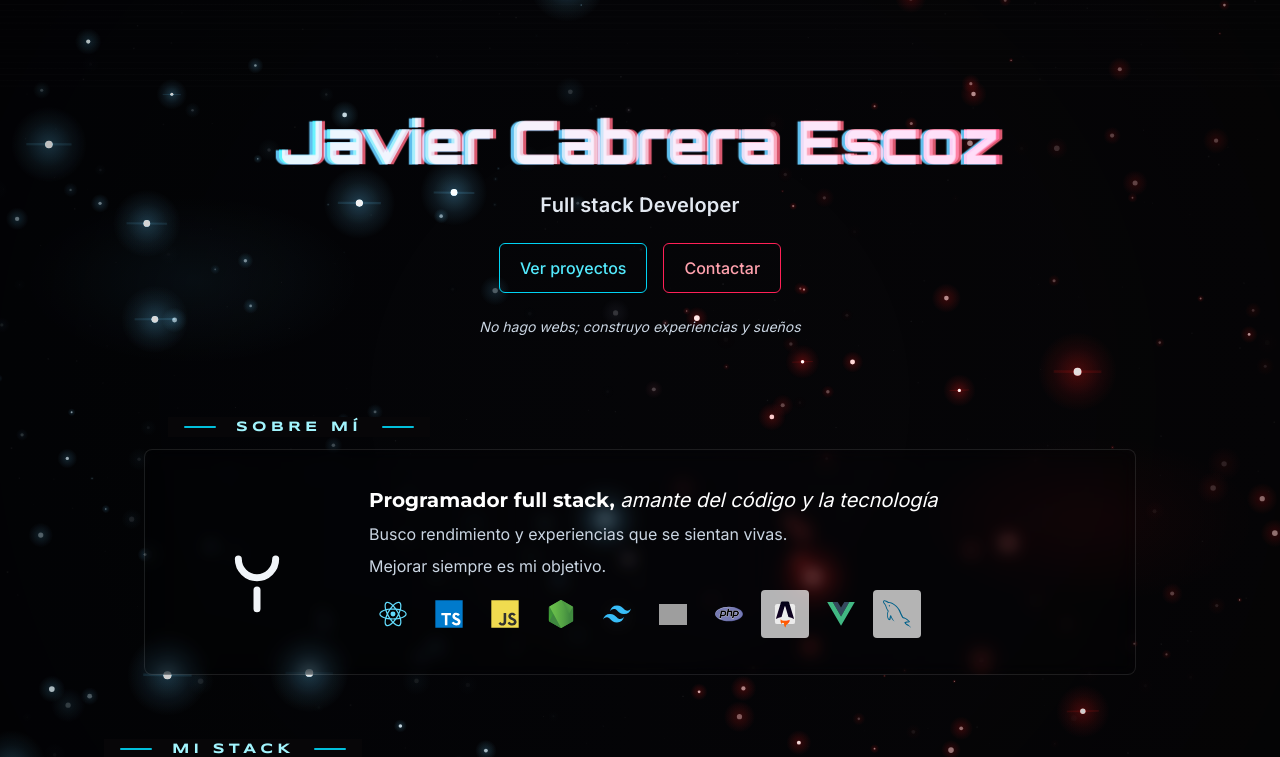
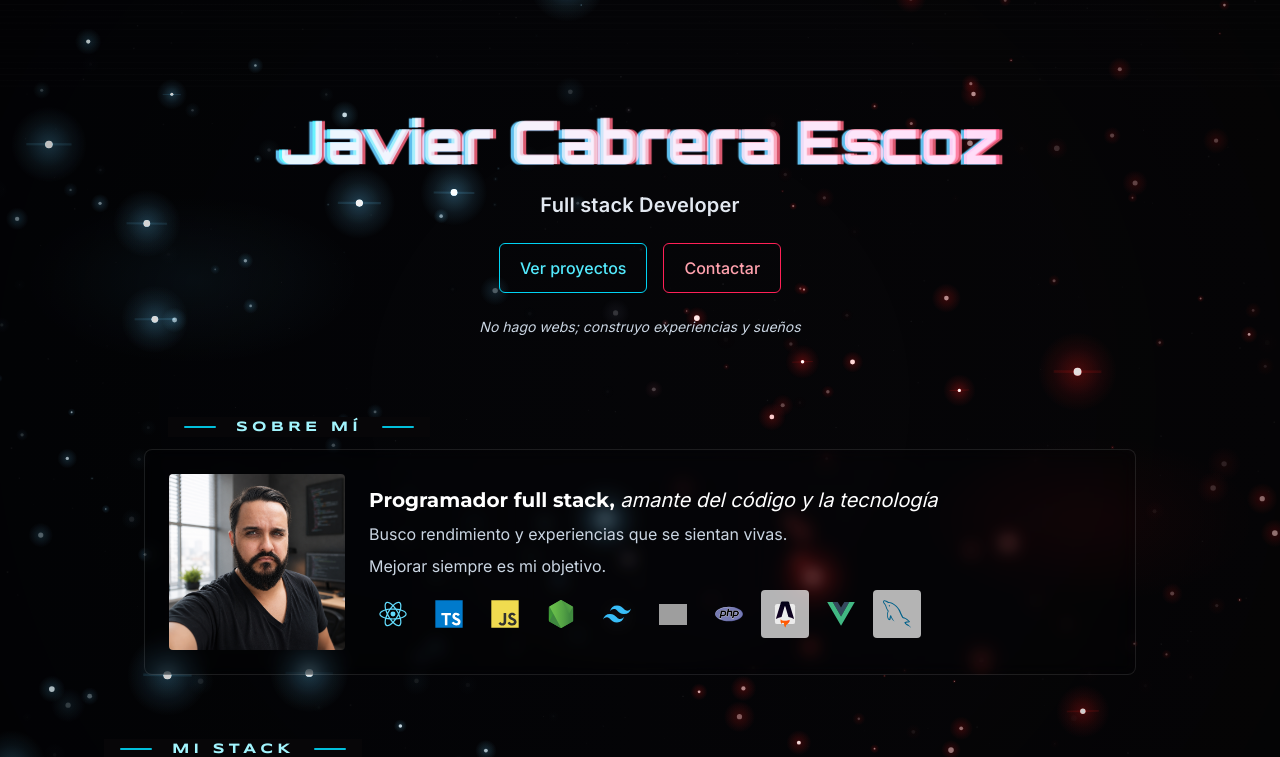
Before and after one commit to Tommyscripts/portfolio, a React (Vite) app: page / in a window 1280 px wide. Shown: the top 757 px of the page. Built offline with nearby package versions, Linux system fonts and the light colour scheme; grey boxes are pictures that could not be loaded.

Commit message:
Agregar imagen de perfil y actualizar componente SobreMi para mostrarla

```diff
--- a/app/componentes/SobreMi.tsx
+++ b/app/componentes/SobreMi.tsx
@@ -1,4 +1,5 @@
 import React from "react";
+import yoImg from "../media/yo.png";
 
 const techIcons = [
   { name: "React", src: "/icons/react.svg" },
@@ -52,12 +53,20 @@ const SobreMi: React.FC = () => {
 
           <div className="rounded-lg border border-white/10 bg-gradient-to-tr from-black/20 to-transparent backdrop-blur-sm overflow-hidden">
             <div className="p-4 sm:p-6 flex flex-col md:flex-row items-start md:items-center gap-4 md:gap-6">
-            {/* Avatar (sin borde ni fondo) */}
+            {/* Avatar (imagen de perfil `yo.png`) */}
             <div className="flex-shrink-0">
               <div className="w-28 sm:w-36 md:w-44 h-28 sm:h-36 md:h-44 rounded-sm flex items-center justify-center overflow-hidden">
-                <div className="w-full h-full flex items-center justify-center bg-transparent">
-                  <UserIcon className="w-20 sm:w-24 md:w-28 h-auto" />
-                </div>
+                <img
+                  src={yoImg}
+                  alt="Foto de perfil"
+                  className="w-full h-full object-cover"
+                  loading="lazy"
+                  onError={(e) => {
+                    const img = e.currentTarget as HTMLImageElement;
+                    img.onerror = null;
+                    img.src = fallbackSvg;
+                  }}
+                />
               </div>
             </div>
 
```
Also changed, not shown: app/media/yo.png (added).
